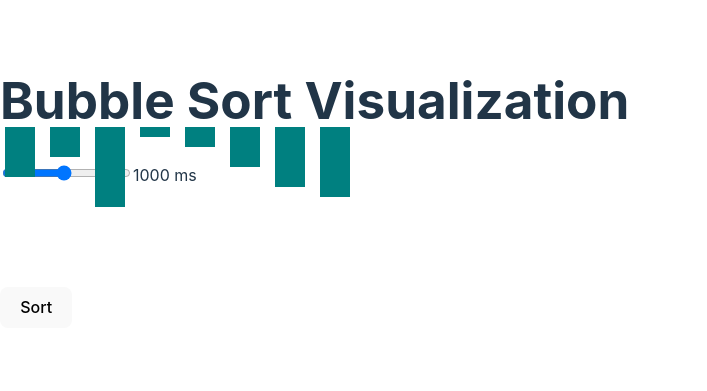
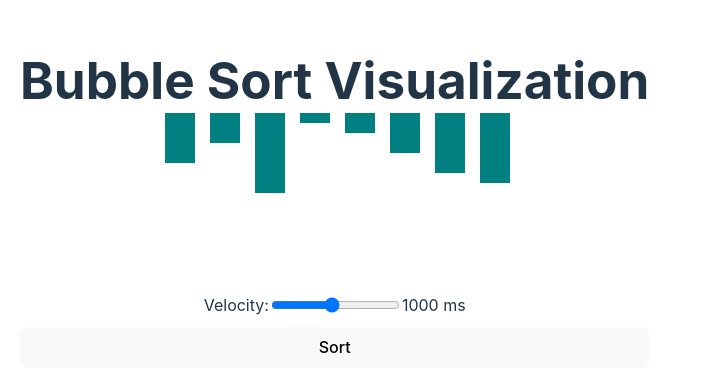
Before and after one commit to HectorMendezFernandez/Algorith-Visualizer-AlgoVis, a React (Vite) app in the folder algorithm-visualizer/: page / in a window 1280 px wide. Shown: the part 217-608 px from the top of the page, without its empty margins (0-707 px from the left). Built offline with nearby package versions, Linux system fonts and the light colour scheme.

Commit message:
Update BUbbleSortVisualizer Display

```diff
--- a/algorithm-visualizer/src/algorithms/BubbleSortVisualizer.jsx
+++ b/algorithm-visualizer/src/algorithms/BubbleSortVisualizer.jsx
@@ -30,28 +30,21 @@ const BubbleSortVisualizer = () => {
     return (
          <div
            style={{
-           gap: '10px',
+           display: 'grid',
            marginTop: '20px',
+           marginLeft: '20px',
            transition: 'transform 0.3s ease', // Suaviza la transición
            transform: isHovered ? 'scale(1.05)' : 'scale(1)', // Escala al hacer hover
            }}
            onMouseEnter={() => setIsHovered(true)} // Activa el hover al entrar
            onMouseLeave={() => setIsHovered(false)} // Desactiva el hover al salir
         >
-        <h1>Bubble Sort Visualization</h1>
-          {/* input to show the range input */}
-          <div>
-          <input
-            type="range"
-            min="100"
-            max="2000"
-            value={speed}
-            onChange={(e) => setSpeed(Number(e.target.value))}
-          />
-          <span>{speed} ms</span>
-          </div>
-
-          <div style={{ display: 'flex', gap: '10px', marginTop: '20px' }}>
+        {/* Title */}
+        <div style={{ marginBottom: '50px', textAlign: 'center' }}>
+          <h1>Bubble Sort Visualization</h1>
+        </div>
+         {/* Animation Area */}
+        <div style={{ display: 'flex', gap: '10px', justifyContent: 'center', marginBottom: '20px' }}>
             {array.map((value, index) => (
               <animated.div
                 key={index}
@@ -66,6 +59,20 @@ const BubbleSortVisualizer = () => {
               />
             ))}
           </div>
+          {/* input to show the range input */}
+          <div style={{display: 'flex', justifyContent: 'center', marginBottom: '10px'}}>
+          <label htmlFor="velocity">Velocity:</label>
+          <input
+
+            type="range"
+            min="100"
+            max="2000"
+            value={speed}
+            onChange={(e) => setSpeed(Number(e.target.value))}
+          />
+          <span>{speed} ms</span>
+          </div>
+          {/* Button to sort the array */}
           <button onClick={handleSort}>Sort</button>
         </div>
       );
```
